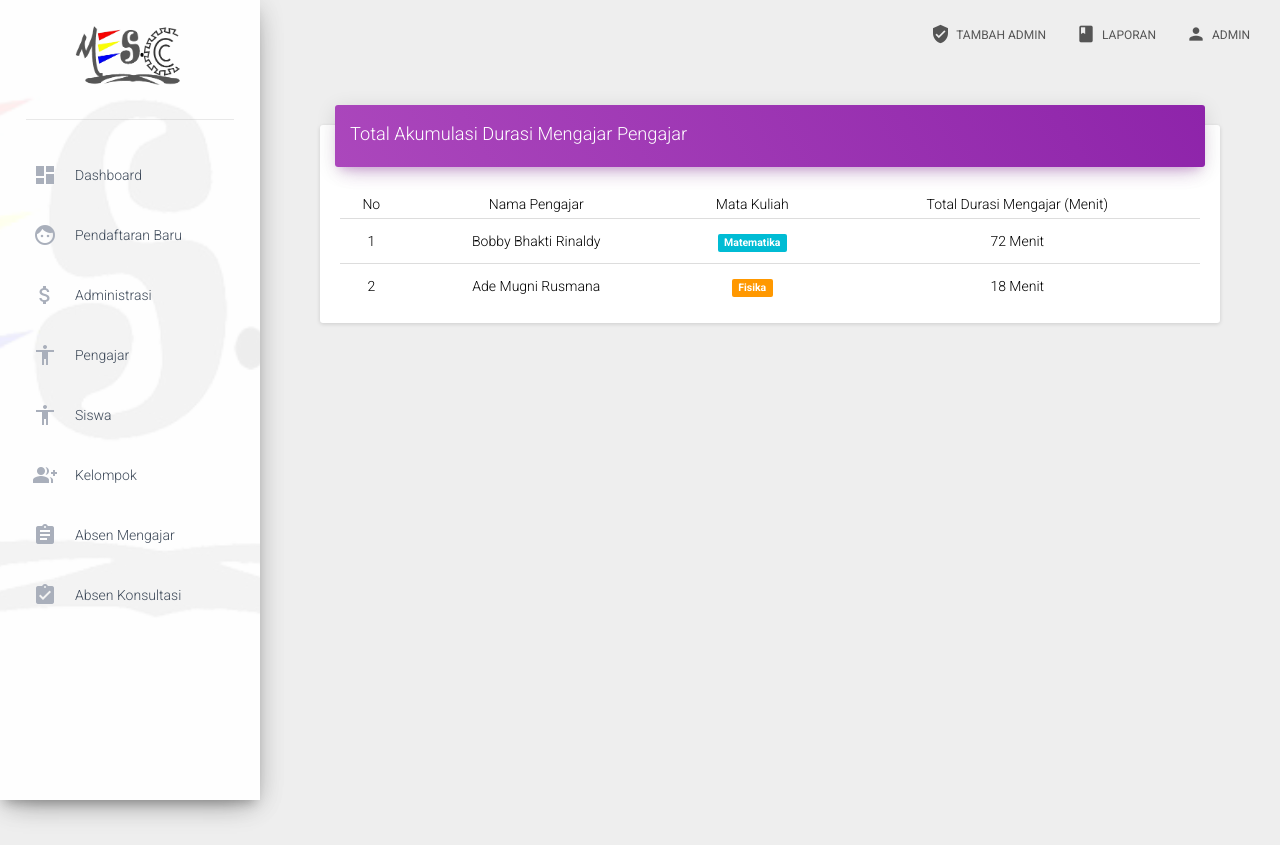
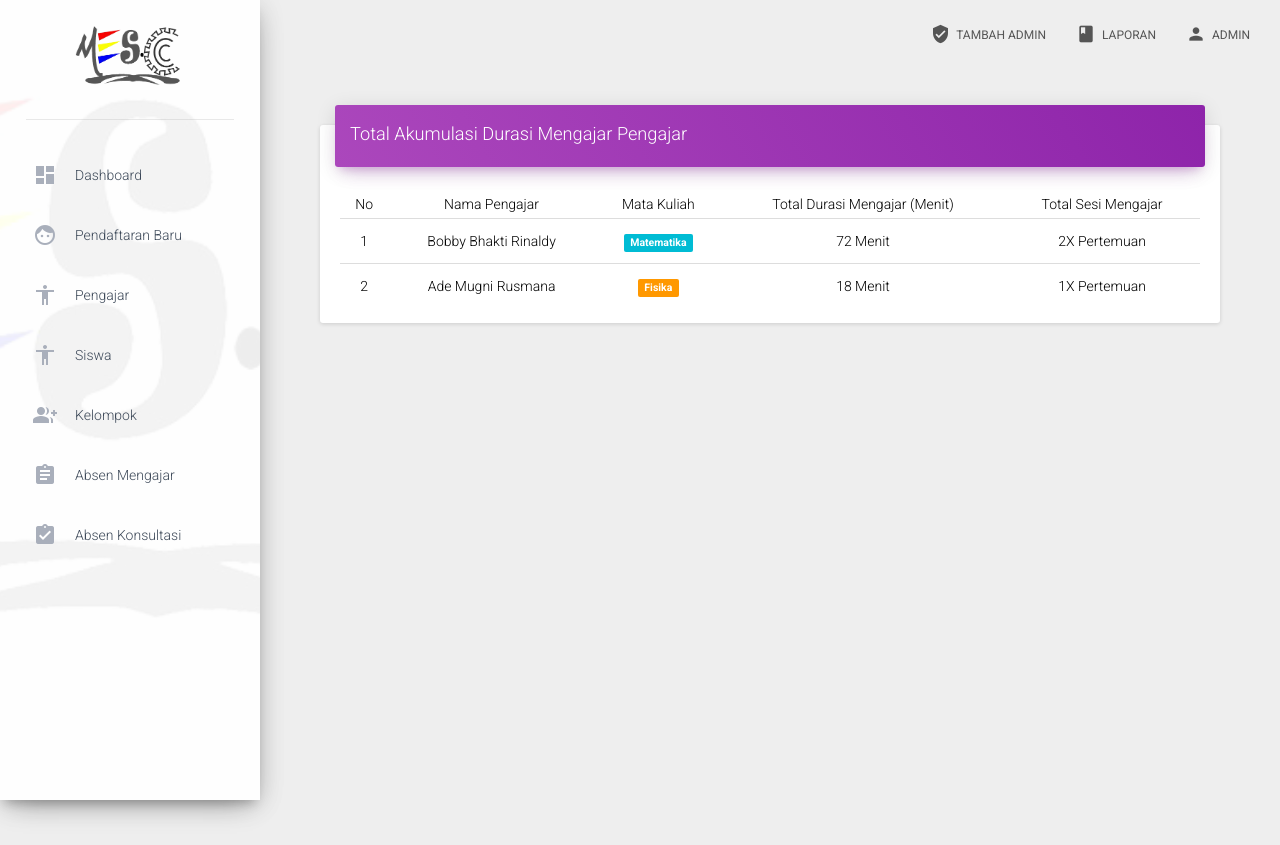
Before and after one commit to bobbyrinaldy/Absensi-Bimbel, a Laravel app: page /laporan/total_mengajar in a window 1280 px wide. Run offline with Laravel 8, Linux system fonts and the light colour scheme; a user stored in the database is signed in; data comes from the database, SQL or seed files in the repository; settings files or empty folders that the repository lacks are supplied; some libraries are stand-ins or nearby versions.

Commit message:
Revisi Beres

```diff
--- a/resources/views/laporan/total_mengajar.blade.php
+++ b/resources/views/laporan/total_mengajar.blade.php
@@ -15,6 +15,7 @@
                                         <th style="text-align:center">Nama Pengajar</th>
                                         <th style="text-align:center">Mata Kuliah</th>
                                         <th style="text-align:center">Total Durasi Mengajar (Menit)</th>
+                                        <th style="text-align:center">Total Sesi Mengajar</th>
 
                                       </tr>
                                     </thead>
@@ -37,6 +38,7 @@
                                       		@endif
 
                                       		<td style="text-align:center">{{\App\Model\Absence::where('teacher_id',$item->teacher_id)->sum('durasi')}} Menit</td>
+                                          <td style="text-align:center">{{\App\Model\Absence::where('teacher_id',$item->teacher_id)->count()}}X Pertemuan</td>
                                       	</tr>
                                       @endforeach
 
--- a/resources/views/layouts/master.blade.php
+++ b/resources/views/layouts/master.blade.php
@@ -112,12 +112,12 @@
                     </a>
                 </li>
 
-								<li class="{{ Request::is('administrasi', 'administrasi/*') ? 'active' : ''}}">
+								{{-- <li class="{{ Request::is('administrasi', 'administrasi/*') ? 'active' : ''}}">
                     <a href="/administrasi">
                         <i class="material-icons">attach_money</i>
                         <p>Administrasi</p>
                     </a>
-                </li>
+                </li> --}}
 								<li class="{{ Request::is('pengajar', 'pengajar/*') ? 'active' : ''}}">
                     <a href="/pengajar">
                         <i class="material-icons">accessibility</i>
```
